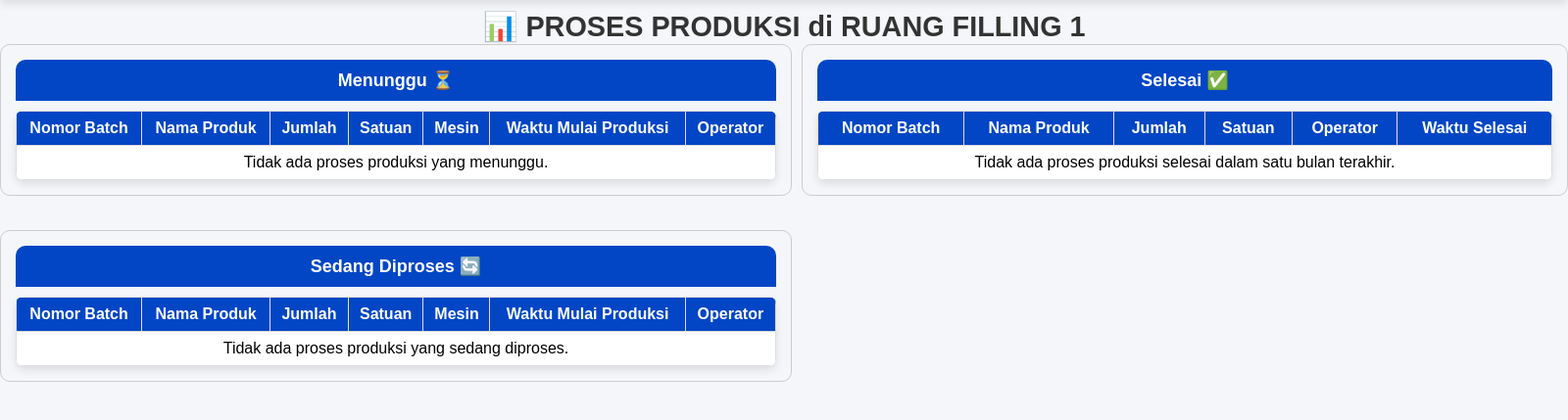
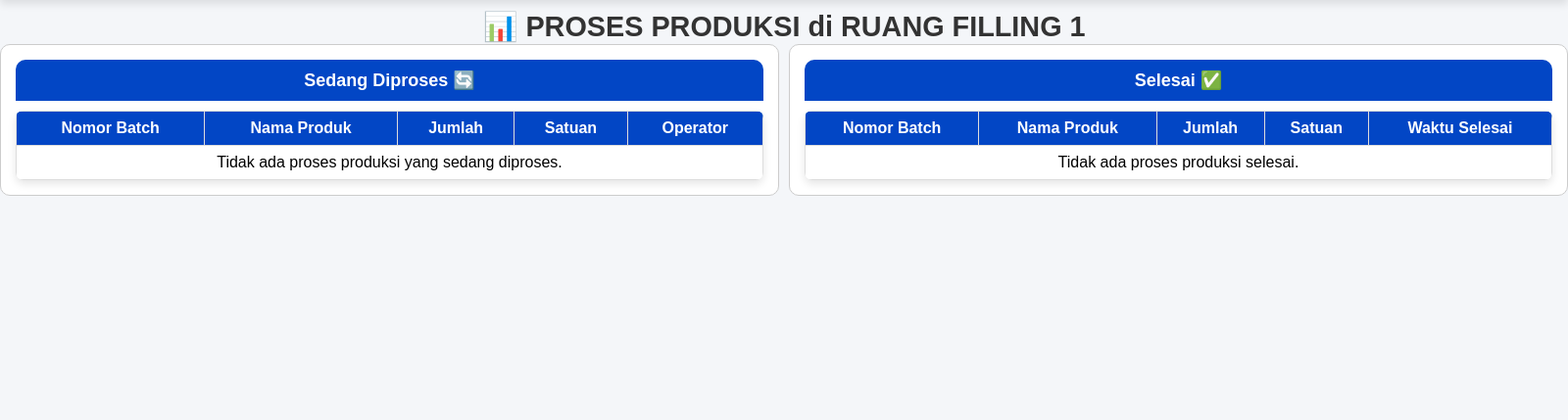
Before and after one commit to itcakradaya/sistem-monitoring-produksi, a Django app: a page that uses produksi_monitoring/templates/produksi_monitoring/monitoring_ruangan.html in a window 1600 px wide. Shown: the part 102-531 px from the top of the page at 98% size. Run offline with Django 4.2, Linux system fonts and the light colour scheme; data comes from the database, SQL or seed files in the repository; both versions use the stored data as it was after the commit.

Commit message:
tampilan ok per 5 Februari 2025

```diff
--- a/produksi_monitoring/templates/produksi_monitoring/monitoring_ruangan.html
+++ b/produksi_monitoring/templates/produksi_monitoring/monitoring_ruangan.html
@@ -7,7 +7,55 @@
     <link rel="stylesheet" href="{% static 'css/custom_admin.css' %}">
     <link rel="stylesheet" href="https://cdnjs.cloudflare.com/ajax/libs/font-awesome/6.0.0/css/all.min.css">
     <style>
-        /* Gaya Tabel */
+        /* Grid Layout untuk Ruang Penimbangan */
+        .penimbangan-container {
+            display: grid;
+            grid-template-columns: 1fr 1fr;
+            grid-template-rows: auto auto;
+            gap: 10px;
+            align-items: start;
+        }
+        .penimbangan-menunggu {
+            grid-column: 1 / 2;
+            grid-row: 1 / 2;
+        }
+        .penimbangan-diproses {
+            grid-column: 1 / 2;
+            grid-row: 2 / 3;
+        }
+        .penimbangan-selesai {
+            grid-column: 2 / 3;
+            grid-row: 1 / 3;
+        }
+
+        /* Flexbox Layout untuk Ruangan Lain */
+        .ruangan-container {
+            display: flex;
+            gap: 10px;
+            justify-content: space-between;
+        }
+        .ruangan-container .card {
+            flex: 1;
+        }
+
+        /* Styling Card */
+        .card {
+            border: 1px solid #ccc;
+            border-radius: 10px;
+            padding: 15px;
+            background: white;
+        }
+        .card-header {
+            font-size: 18px;
+            font-weight: bold;
+            background-color: hsl(219, 98%, 39%);
+            color: white;
+            padding: 10px;
+            text-align: center;
+            border-radius: 10px 10px 0 0;
+        }
+
+        /* Styling Tabel */
         .styled-table {
             width: 100%;
             border-collapse: collapse;
@@ -22,40 +70,25 @@
             background-color: hsl(219, 98%, 39%);
             color: white;
         }
-        .styled-table tbody tr:hover {
-            background-color: #f1f1f1;
-            transition: 0.3s;
-            cursor: pointer;
+
+        /* Responsiveness */
+        @media (max-width: 768px) {
+            .penimbangan-container {
+                grid-template-columns: 1fr;
+                grid-template-rows: auto auto auto;
             }
-
-        /* Warna Status */
-        .status-menunggu { background-color: yellow; color: black; font-weight: bold; }
-        .status-diproses { background-color: green; color: white; font-weight: bold; }
-        .status-selesai { background-color: rgb(0, 38, 255); color: white; font-weight: bold; }
-
-        /* Kotak Card */
-        .card { border: 1px solid #ccc; border-radius: 10px; padding: 15px; margin-bottom: 20px; }
-        .card-header { font-size: 18px; font-weight: bold; background-color: hsl(219, 98%, 39%); color: white; padding: 10px; text-align: center; border-radius: 10px 10px 0 0; }
+            .penimbangan-selesai {
+                grid-column: 1 / 2;
+                grid-row: 3 / 4;
+            }
+            .ruangan-container {
+                flex-direction: column;
+            }
+        }
     </style>
-    <script>
-        function updateTitle() {
-            let menunggu = document.querySelectorAll('.menunggu-row').length;
-            let diproses = document.querySelectorAll('.diproses-row').length;
-            let selesai = document.querySelectorAll('.selesai-row').length;
-            document.title = `Monitoring Produksi | {{ ruangan.nama }} - Menunggu: ${menunggu} | Diproses: ${diproses} | Selesai: ${selesai}`;
-        }
-        setInterval(updateTitle, 5000);
-
-        function updateTime() {
-            var now = new Date();
-            var formattedTime = now.toLocaleString('id-ID', { dateStyle: 'full', timeStyle: 'medium' });
-            document.getElementById('current-time').innerText = formattedTime;
-        }
-        setInterval(updateTime, 1000);
-        updateTime();
-    </script>
 </head>
 <body>
+    <!-- Header dengan Logo -->
     <header class="dashboard-header">
         <div class="header-left">
             <img src="{% static 'img/logo.png' %}" alt="Company Logo">
@@ -71,9 +104,9 @@
 
     <h1 class="page-title">📊 PROSES PRODUKSI di {{ ruangan.nama }}</h1>
 
-    <div class="status-tables-container">
-        <div class="status-left">
-            <div class="card">
+    {% if "PENIMBANGAN" in ruangan.nama.upper %}
+    <div class="penimbangan-container">
+        <div class="card penimbangan-menunggu">
             <div class="card-header">Menunggu ⏳</div>
             <div class="card-body">
                 <table class="styled-table">
@@ -83,34 +116,88 @@
                             <th>Nama Produk</th>
                             <th>Jumlah</th>
                             <th>Satuan</th>
-                                <th>Mesin</th>
                             <th>Waktu Mulai Produksi</th>
-                                <th>Operator</th>
                         </tr>
                     </thead>
                     <tbody>
                         {% for produk in proses_menunggu %}
-                            <tr class="menunggu-row">
+                        <tr class="status-menunggu">
                             <td>{{ produk.nomor_batch }}</td>
                             <td>{{ produk.nama }}</td>
                             <td>{{ produk.jumlah }}</td>
                             <td>{{ produk.satuan }}</td>
-                                <td>
-                                    {% for mesin in produk.mesin.all %}
-                                        {{ mesin.nama_mesin }}{% if not forloop.last %}, {% endif %}
-                                    {% endfor %}
-                                </td>
                             <td>{{ produk.waktu_mulai_produksi|date:"d M Y, H:i" }}</td>
-                                <td>{{ produk.operator|default:"-" }}</td>
                         </tr>
                         {% empty %}
-                            <tr><td colspan="7">Tidak ada proses produksi yang menunggu.</td></tr>
+                        <tr><td colspan="5">Tidak ada proses produksi yang menunggu.</td></tr>
                         {% endfor %}
                     </tbody>
                 </table>
             </div>
         </div>
 
+        <div class="card penimbangan-diproses">
+            <div class="card-header">Sedang Diproses 🔄</div>
+            <div class="card-body">
+                <table class="styled-table">
+                    <thead>
+                        <tr>
+                            <th>Nomor Batch</th>
+                            <th>Nama Produk</th>
+                            <th>Jumlah</th>
+                            <th>Satuan</th>
+                            <th>Operator</th>
+                        </tr>
+                    </thead>
+                    <tbody>
+                        {% for produk in proses_diproses %}
+                        <tr class="status-diproses">
+                            <td>{{ produk.nomor_batch }}</td>
+                            <td>{{ produk.nama }}</td>
+                            <td>{{ produk.jumlah }}</td>
+                            <td>{{ produk.satuan }}</td>
+                            <td>{{ produk.operator|default:"-" }}</td>
+                        </tr>
+                        {% empty %}
+                        <tr><td colspan="5">Tidak ada proses produksi yang sedang diproses.</td></tr>
+                        {% endfor %}
+                    </tbody>
+                </table>
+            </div>
+        </div>
+
+        <div class="card penimbangan-selesai">
+            <div class="card-header">Selesai ✅</div>
+            <div class="card-body">
+                <table class="styled-table">
+                    <thead>
+                        <tr>
+                            <th>Nomor Batch</th>
+                            <th>Nama Produk</th>
+                            <th>Jumlah</th>
+                            <th>Satuan</th>
+                            <th>Waktu Selesai</th>
+                        </tr>
+                    </thead>
+                    <tbody>
+                        {% for produk in proses_selesai %}
+                        <tr class="status-selesai">
+                            <td>{{ produk.nomor_batch }}</td>
+                            <td>{{ produk.nama }}</td>
+                            <td>{{ produk.jumlah }}</td>
+                            <td>{{ produk.satuan }}</td>
+                            <td>{{ produk.waktu_selesai|date:"d M Y, H:i" }}</td>
+                        </tr>
+                        {% empty %}
+                        <tr><td colspan="5">Tidak ada proses produksi selesai dalam satu bulan terakhir.</td></tr>
+                        {% endfor %}
+                    </tbody>
+                </table>
+            </div>
+        </div>
+    </div>
+{% else %}
+    <div class="ruangan-container">
         <div class="card">
             <div class="card-header">Sedang Diproses 🔄</div>
             <div class="card-body">
@@ -121,32 +208,23 @@
                             <th>Nama Produk</th>
                             <th>Jumlah</th>
                             <th>Satuan</th>
-                                <th>Mesin</th>
-                                <th>Waktu Mulai Produksi</th>
                             <th>Operator</th>
                         </tr>
                     </thead>
                     <tbody>
                         {% for produk in proses_diproses %}
-                            <tr class="diproses-row">
+                        <tr class="status-diproses">
                             <td>{{ produk.nomor_batch }}</td>
                             <td>{{ produk.nama }}</td>
                             <td>{{ produk.jumlah }}</td>
                             <td>{{ produk.satuan }}</td>
-                                <td>
-                                    {% for mesin in produk.mesin.all %}
-                                        {{ mesin.nama_mesin }}{% if not forloop.last %}, {% endif %}
-                                    {% endfor %}
-                                </td>
-                                <td>{{ produk.waktu_mulai_produksi|date:"d M Y, H:i" }}</td>
                             <td>{{ produk.operator|default:"-" }}</td>
                         </tr>
                         {% empty %}
-                            <tr><td colspan="8">Tidak ada proses produksi yang sedang diproses.</td></tr>
+                        <tr><td colspan="5">Tidak ada proses produksi yang sedang diproses.</td></tr>
                         {% endfor %}
                     </tbody>
                 </table>
-                </div>
             </div>
         </div>
 
@@ -160,27 +238,35 @@
                             <th>Nama Produk</th>
                             <th>Jumlah</th>
                             <th>Satuan</th>
-                            <th>Operator</th>
                             <th>Waktu Selesai</th>
                         </tr>
                     </thead>
                     <tbody>
                         {% for produk in proses_selesai %}
-                        <tr class="selesai-row">
+                        <tr class="status-selesai">
                             <td>{{ produk.nomor_batch }}</td>
                             <td>{{ produk.nama }}</td>
                             <td>{{ produk.jumlah }}</td>
                             <td>{{ produk.satuan }}</td>
-                            <td>{{ produk.operator|default:"-" }}</td>
                             <td>{{ produk.waktu_selesai|date:"d M Y, H:i" }}</td>
                         </tr>
                         {% empty %}
-                        <tr><td colspan="6">Tidak ada proses produksi selesai dalam satu bulan terakhir.</td></tr>
+                        <tr><td colspan="5">Tidak ada proses produksi selesai.</td></tr>
                         {% endfor %}
                     </tbody>
                 </table>
             </div>
         </div>
     </div>
+{% endif %}
+    <script>
+        function updateTime() {
+            var now = new Date();
+            var formattedTime = now.toLocaleString('id-ID', { dateStyle: 'full', timeStyle: 'medium' });
+            document.getElementById('current-time').innerText = formattedTime;
+        }
+        setInterval(updateTime, 1000);
+        updateTime();
+    </script>
 </body>
 </html>
--- a/produksi_monitoring/views.py
+++ b/produksi_monitoring/views.py
@@ -1,28 +1,28 @@
-from django.shortcuts import render, get_object_or_404
+from django.shortcuts import render, get_object_or_404, redirect
 from django.utils.timezone import now, timedelta
+from django.urls import reverse
 from .models import Ruangan, ProsesProduksi
 
+def dashboard(request):
+    """Menampilkan daftar ruangan produksi yang tersedia."""
+    ruangan_list = Ruangan.objects.all()
+    context = {'ruangan_list': ruangan_list}
+    return render(request, 'produksi_monitoring/dashboard.html', context)
+
 def monitoring_produksi_per_ruangan(request, ruangan_nama):
+    """Menampilkan daftar produksi di ruangan tertentu."""
     ruangan = get_object_or_404(Ruangan, nama=ruangan_nama)
 
-    # 🔥 Ambil data dan pisahkan statusnya
+    # 🔥 Ambil data berdasarkan status produksi
     proses_produksi = ProsesProduksi.objects.filter(ruangan=ruangan)
-    menunggu = proses_produksi.filter(status__iexact="Menunggu").order_by('waktu_mulai_produksi')
+    menunggu = proses_produksi.filter(status="Menunggu Proses").order_by('waktu_mulai_produksi')
     diproses = proses_produksi.filter(status__iexact="Sedang Diproses").order_by('waktu_mulai_produksi')
+    selesai = proses_produksi.filter(status="Selesai").order_by('-waktu_selesai')
 
-    # ✅ Ambil proses selesai dengan urutan terbaru
-    selesai = proses_produksi.filter(
-        status__iexact="Selesai",
-        waktu_selesai__isnull=False
-    ).order_by('-waktu_selesai')  # 🔥 Urutkan dari yang terbaru ke yang lama
-
-    # ✅ Jika hanya ingin menampilkan produksi selesai dalam 1 bulan terakhir, aktifkan baris ini:
+    # ✅ Jika hanya ingin menampilkan produksi selesai dalam 1 bulan terakhir:
     # selesai = selesai.filter(waktu_selesai__gte=now()-timedelta(days=30))
 
-    # 🔥 Debugging untuk memastikan data benar-benar ada
-    print(f"DEBUG: monitoring_produksi_per_ruangan -> Proses Menunggu: {menunggu.count()}")
-    print(f"DEBUG: monitoring_produksi_per_ruangan -> Proses Sedang Diproses: {diproses.count()}")
-    print(f"DEBUG: monitoring_produksi_per_ruangan -> Proses Selesai: {selesai.count()}")
+    print(f"DEBUG: {ruangan_nama} - Menunggu: {menunggu.count()}, Diproses: {diproses.count()}, Selesai: {selesai.count()}")
 
     context = {
         "ruangan": ruangan,
@@ -32,42 +32,27 @@ def monitoring_produksi_per_ruangan(request, ruangan_nama):
     }
     return render(request, 'produksi_monitoring/monitoring_ruangan.html', context)
 
-
-def dashboard(request):
-    ruangan_list = Ruangan.objects.all()
-    context = {'ruangan_list': ruangan_list}
-    return render(request, 'produksi_monitoring/dashboard.html', context)
-
-
 def monitoring_ruangan(request, ruangan_nama):
+    """Menampilkan monitoring produksi untuk ruangan tertentu."""
     ruangan = get_object_or_404(Ruangan, nama=ruangan_nama)
     print(f"DEBUG: Ruangan ditemukan -> {ruangan}")
 
-    # 🔥 UPDATE OTOMATIS STATUS
-    ProsesProduksi.objects.filter(
-        status__iexact="Menunggu", waktu_mulai_produksi__lte=now()
+    # 🔄 Perbarui status otomatis jika waktu mulai produksi telah tercapai
+    updated_count = ProsesProduksi.objects.filter(
+        status="Menunggu Proses", waktu_mulai_produksi__lte=now()
     ).update(status="Sedang Diproses")
-    print("DEBUG: Status 'Menunggu' yang waktunya sudah lewat diubah menjadi 'Sedang Diproses'.")
+
+    print(f"DEBUG: {updated_count} item diperbarui menjadi 'Sedang Diproses'.")
 
     # 🔥 Ambil ulang data setelah update agar perubahan status terbaca
     proses_produksi = ProsesProduksi.objects.filter(ruangan=ruangan)
     print(f"DEBUG: Total proses produksi ditemukan -> {proses_produksi.count()}")
 
-    # ✅ Ambil data dengan pemisahan status
-    menunggu = proses_produksi.filter(status__iexact="Menunggu").order_by('waktu_mulai_produksi')
+    menunggu = proses_produksi.filter(status="Menunggu Proses").order_by('waktu_mulai_produksi')
     diproses = proses_produksi.filter(status__iexact="Sedang Diproses").order_by('waktu_mulai_produksi')
+    selesai = proses_produksi.filter(status="Selesai").order_by('-waktu_selesai')
 
-    selesai = proses_produksi.filter(
-        status__iexact="Selesai",
-        waktu_selesai__isnull=False
-    ).order_by('-waktu_selesai')  # 🔥 Urutkan dari yang terbaru ke yang lama
-
-    # ✅ Jika hanya ingin menampilkan produksi selesai dalam 1 bulan terakhir, aktifkan baris ini:
-    # selesai = selesai.filter(waktu_selesai__gte=now()-timedelta(days=30))
-
-    print(f"DEBUG: Proses Menunggu -> {menunggu.count()}")
-    print(f"DEBUG: Proses Sedang Diproses -> {diproses.count()}")
-    print(f"DEBUG: Proses Selesai -> {selesai.count()}")
+    print(f"DEBUG: Proses Menunggu -> {menunggu.count()}, Sedang Diproses -> {diproses.count()}, Selesai -> {selesai.count()}")
 
     context = {
         "ruangan": ruangan,
@@ -77,3 +62,15 @@ def monitoring_ruangan(request, ruangan_nama):
     }
 
     return render(request, "produksi_monitoring/monitoring_ruangan.html", context)
+
+def pindah_ke_tahap_berikutnya(request, produksi_id):
+    """Memindahkan batch produksi yang sudah selesai ke tahap berikutnya."""
+    produksi = get_object_or_404(ProsesProduksi, id=produksi_id)
+
+    if produksi.status == "Sedang Diproses":
+        produksi.status = "Selesai"
+        produksi.waktu_selesai = now()
+        produksi.save()
+        produksi.pindah_ke_tahap_berikutnya()
+
+    return redirect(reverse('monitoring_produksi_per_ruangan', args=[produksi.ruangan.nama]))
```
Also changed, not shown: produksi_monitoring/admin.py (+27 -26 lines), produksi_monitoring/models.py (+30 -22 lines), db.sqlite3, produksi_monitoring/migrations/0013_ruangan_tahap_berikutnya_alter_prosesproduksi_status.py (added), produksi_monitoring/static/css/custom_admin.css (line endings or trailing spaces). Lines whose indentation alone changed are shown as unchanged.
